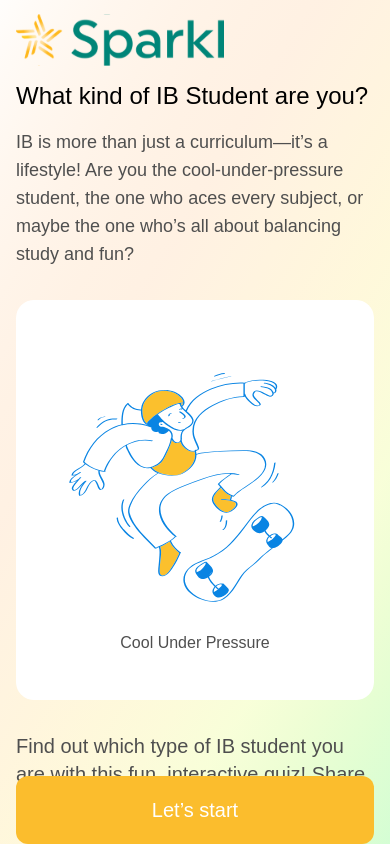
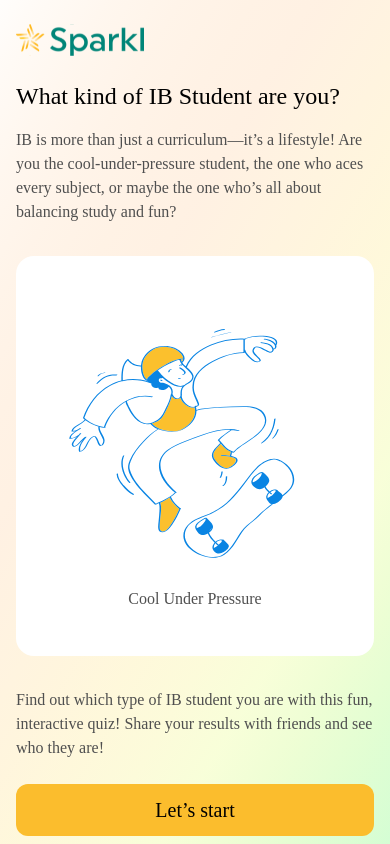
Before and after one commit to suvvadAshok/QuizMaster, a React (Vite) app: page / in a window 390 px wide. Built offline with nearby package versions, Linux system fonts and the light colour scheme.

Commit message:
use fonts in pages

```diff
--- a/src/Pages/Home.jsx
+++ b/src/Pages/Home.jsx
@@ -28,13 +28,13 @@ const item = {
 };
 const HomePage = () => {
   return (
-    <section className="w-screen h-screen bg-custom-gradient px-16 max-lg:px-12 max-md:px-8 max-sm:px-4 flex flex-col gap-8 items-center justify-center max-lg:justify-start overflow-y-auto">
+    <section className="w-screen h-screen font-custome_font_1 bg-custom-gradient px-16 max-lg:px-12 max-md:px-8 max-sm:px-4 flex flex-col gap-8 items-center justify-center max-lg:justify-start overflow-y-auto">
       <div className="flex flex-nowrap w-full justify-between max-md:flex-wrap-reverse ">
         <div className="flex flex-col gap-4">
-          <h2 className="font-medium text-5xl max-sm:text-2xl">
+          <h2 className="font-medium text-5xl max-md:text-2xl">
             What kind of IB Student are you?
           </h2>
-          <p className="text-xl font-medium md:w-[75%] max-sm:text-lg">
+          <p className="text-xl font-medium md:w-[75%] max-md:text-lg max-sm:text-base">
             IB is more than just a curriculum—it&rsquo;s a lifestyle! Are you
             the cool-under-pressure student, the one who aces every subject, or
             maybe the one who&rsquo;s all about balancing study and fun?
@@ -43,7 +43,7 @@ const HomePage = () => {
         <div className="">
           <img
             src={logo}
-            className="w-52 h-20 min-w-20 min-h-12"
+            className="w-32 h-20 min-w-32 min-h-12"
             alt="sparkl"
             height="80px"
             width="160px"
@@ -52,7 +52,7 @@ const HomePage = () => {
       </div>
 
       <motion.div
-        className="flex gap-5 justify-start overflow-x-auto w-[80%] max-md:w-full min-h-[400px] flex-nowrap max-sm:px-0  no-scrollbar rounded-2xl"
+        className="flex gap-5 justify-start overflow-x-auto w-[80%] min-h-[400px] max-md:w-full flex-nowrap max-sm:px-0  no-scrollbar md:rounded-2xl rounded-xl"
         variants={container}
         initial="hidden"
         animate="visible"
@@ -60,21 +60,17 @@ const HomePage = () => {
         {homePageCardsData.map((data) => (
           <motion.div
             key={data.id}
-            className="card rounded-2xl bg-white flex justify-center items-center flex-col"
+            className="card rounded-2xl bg-white flex justify-center items-center flex-col overflow-hidden "
             variants={item}
           >
-            <img src={data.imgSrc} alt="Skateboard" className="" />
+            <img src={data.imgSrc} alt="Skateboard" className="min-h-40" />
             <p className=" text-center">{data.title}</p>
           </motion.div>
         ))}
       </motion.div>
 
-      <div className="flex w-full justify-between items-center max-md:flex-col max-sm:text-lg">
-        <p className="text-xl font-medium md:w-[75%]">
-          Find out which type of IB student you are with this fun, interactive
-          quiz! Share your results with friends and see who they are!
-        </p>
-        <div className="max-md:hidden">
+      <div className="flex w-full justify-between max-md:hidden items-center">
+        <div className="">
           <Link
             to="/quiz"
             className="text-white bg-[#fbbd2d] py-5 px-8 text-xl rounded-xl font-500 text-nowrap"
@@ -83,8 +79,12 @@ const HomePage = () => {
           </Link>
         </div>
       </div>
-      <div className="md:hidden max-md:sticky max-md:bottom-0 max-md:w-[100%] max-md:bg-[#fbbd2d] py-5 px-8 text-center text-xl rounded-xl font-500">
-        <Link to="/quiz" className="text-white   text-nowrap">
+      <p className="text-xl font-medium md:w-[75%] max-md:text-lg max-sm:text-base">
+        Find out which type of IB student you are with this fun, interactive
+        quiz! Share your results with friends and see who they are!
+      </p>
+      <div className="md:hidden max-md:sticky max-md:bottom-2 max-md:w-[100%] max-md:bg-[#fbbd2d] text-black py-3 text-center text-xl rounded-xl font-500">
+        <Link to="/quiz" className=" text-nowrap">
           Let&rsquo;s start
         </Link>
       </div>
--- a/src/Pages/Quiz.jsx
+++ b/src/Pages/Quiz.jsx
@@ -66,7 +66,7 @@ function Quiz() {
 
   console.log(user);
   return (
-    <div className="h-screen w-screen overflow-y-auto overflow-x-hidden no-scrollbar  flex flex-col justify-center items-center bg-custom-gradient max-sm:p-2">
+    <div className="h-screen w-screen overflow-y-auto font-custome_font_2 overflow-x-hidden no-scrollbar  flex flex-col justify-center items-center bg-custom-gradient max-sm:p-2">
       <>
         <QuestionSteps setQNum={setQNum} qNum={qNum} answers={answers} />
         <div
--- a/src/Pages/Result.jsx
+++ b/src/Pages/Result.jsx
@@ -17,7 +17,7 @@ function Result() {
   const userData = resultData.find((data) => data.user.includes(user));
 
   return (
-    <section className="w-screen h-screen max-sm:px-5 max-sm:w-full bg-custom-gradient">
+    <section className="w-screen h-screen font-custome_font_1 max-sm:px-5 max-sm:w-full bg-custom-gradient">
       <div className="flex max-md:flex-col justify-center items-center h-full">
         <div className="bg-white rounded-xl p-8 w-[40%] max-md:w-[90%] flex flex-col gap-4">
           <div className="flex justify-between items-center">
--- a/src/Pages/leadDetails.jsx
+++ b/src/Pages/leadDetails.jsx
@@ -58,7 +58,7 @@ export function LeadDetails() {
   }
 
   return (
-    <div className="h-screen w-screen bg-custom-gradient px-16 max-lg:px-12 max-md:px-8 max-sm:px-4 flex flex-col gap-8 justify-center overflow-y-auto">
+    <div className="h-screen w-screen font-custome_font_2 bg-custom-gradient px-16 max-lg:px-12 max-md:px-8 max-sm:px-4 flex flex-col gap-8 justify-center overflow-y-auto">
       {state ? (
         <>
           <div className="absolute top-[20%] w-[50%] max-md:w-[90%] flex flex-col gap-4 items-start">
```
